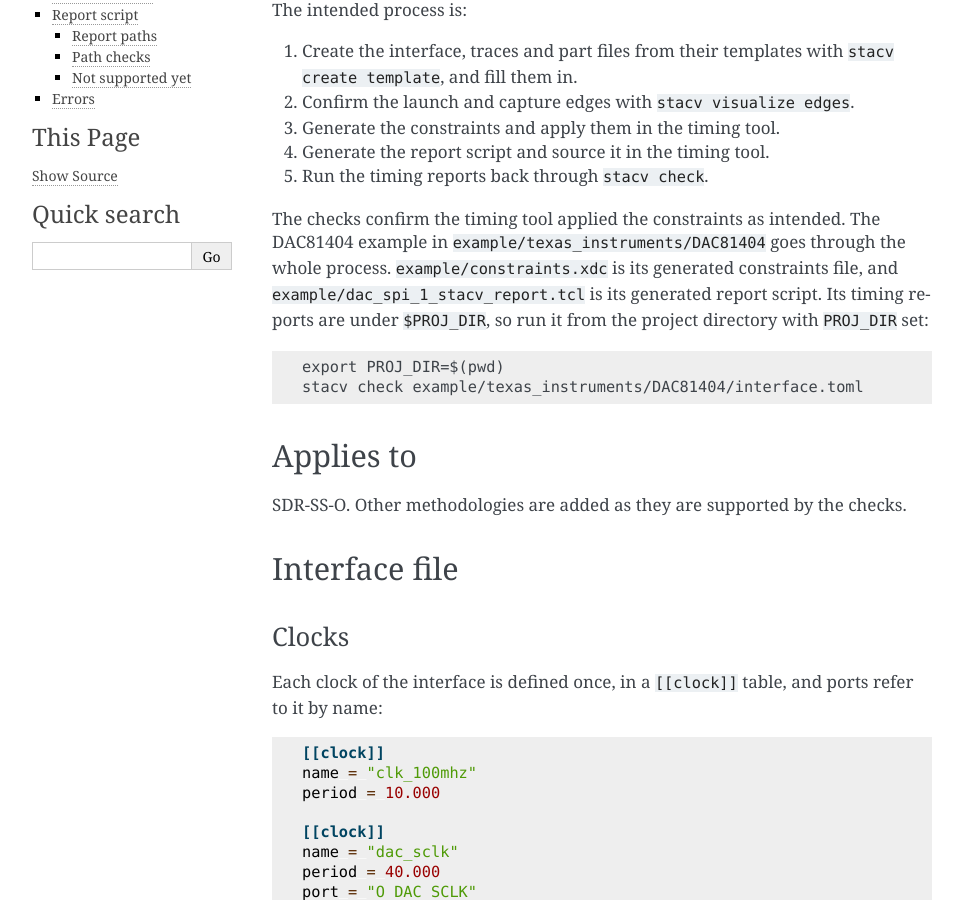
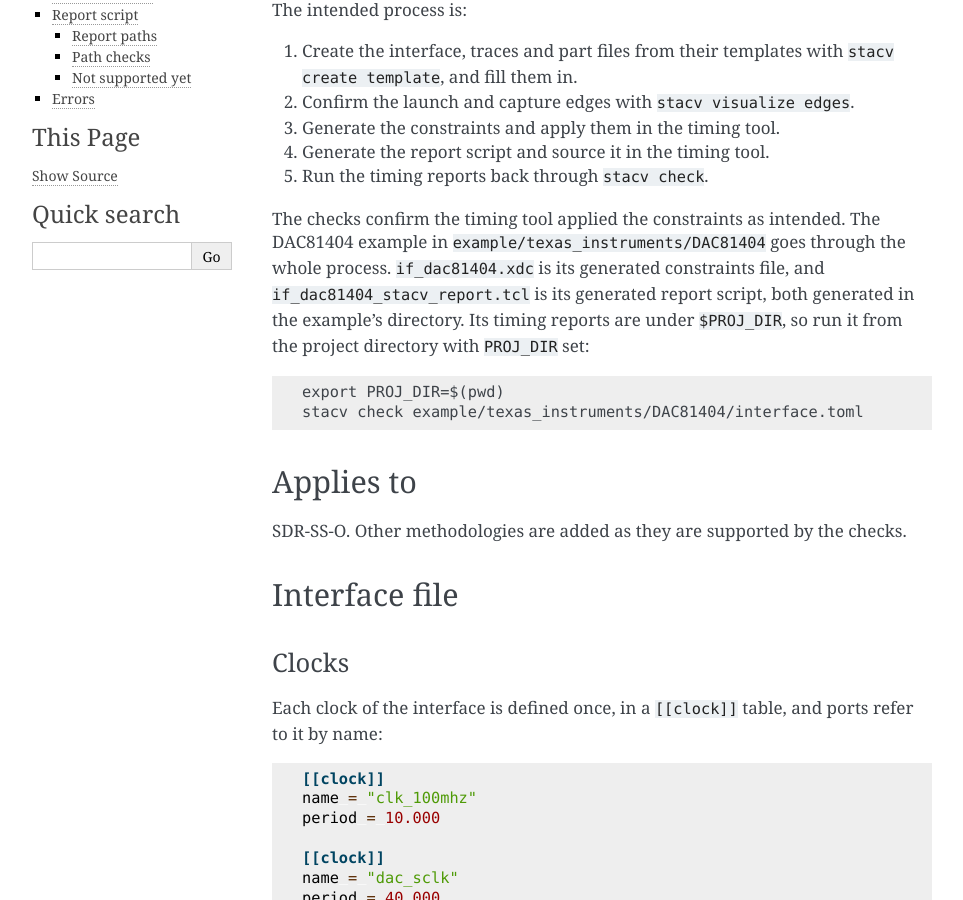
Before and after one commit to jeremiah-c-leary/sta-constraint-validator, a Sphinx documentation site: the page built from docs/source/generate.rst, in a window 1280 px wide and 900 px high, scrolled down 426 px. Shown: the whole window, without its empty margins (148-1111 px from the left). Built offline with Sphinx 7.4.7, drawn with Linux system fonts in a browser that asks for light colours.

Commit message:
Running the DAC81404 example test from the example's directory, as the files were generated for the Vivado run, so it checks if_dac81404.xdc and if_dac81404_stacv_report.tcl, and removing example/constraints.xdc and example/dac_spi_1_stacv_report.tcl, the same files generated from the project directory. README.rst and generate.rst name the files beside the interface file.
Co-Authored-By: Claude Opus 5.5 <noreply@anthropic.com>

```diff
--- a/README.rst
+++ b/README.rst
@@ -46,7 +46,7 @@ Example
 ``example/texas_instruments/DAC81404`` is a DAC81404 serial interface on a Xilinx Artix-7, run through Vivado 2020.2:
 
 * ``interface.toml``, ``traces.toml`` and ``part.toml`` describe the interface.
-* ``example/constraints.xdc`` and ``example/dac_spi_1_stacv_report.tcl`` are generated from them.
+* ``if_dac81404.xdc`` and ``if_dac81404_stacv_report.tcl`` are generated from them, in the example's directory.
 * ``timing_reports`` holds the Vivado reports of those constraints, which ``stacv check`` passes.
 
 .. code-block:: text
--- a/docs/source/generate.rst
+++ b/docs/source/generate.rst
@@ -25,7 +25,7 @@ The intended process is:
 
 The checks confirm the timing tool applied the constraints as intended.
 The DAC81404 example in ``example/texas_instruments/DAC81404`` goes through the whole process.
-``example/constraints.xdc`` is its generated constraints file, and ``example/dac_spi_1_stacv_report.tcl`` is its generated report script.
+``if_dac81404.xdc`` is its generated constraints file, and ``if_dac81404_stacv_report.tcl`` is its generated report script, both generated in the example's directory.
 Its timing reports are under ``$PROJ_DIR``, so run it from the project directory with ``PROJ_DIR`` set:
 
 .. code-block:: text
```
Also changed, not shown: 3 other files.
